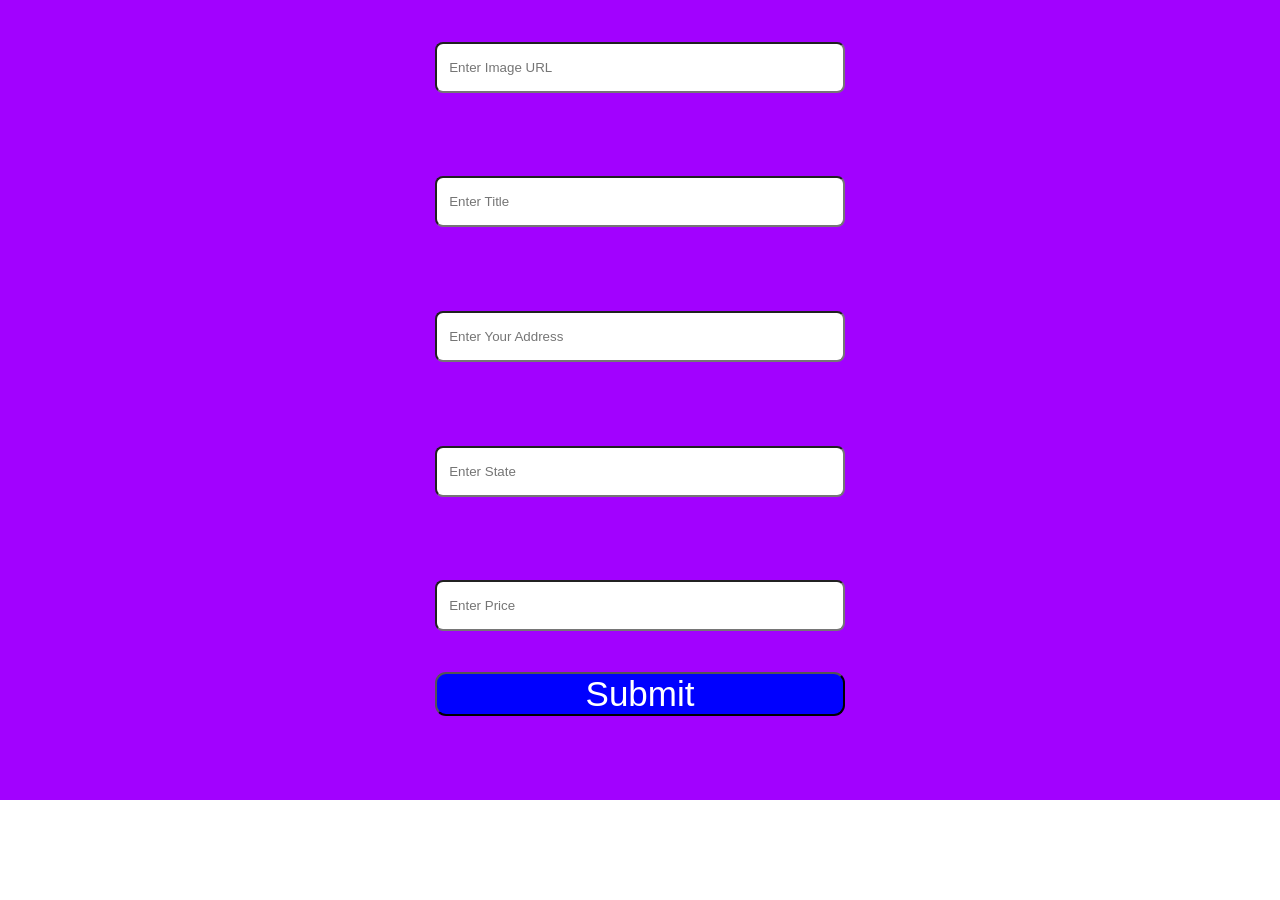
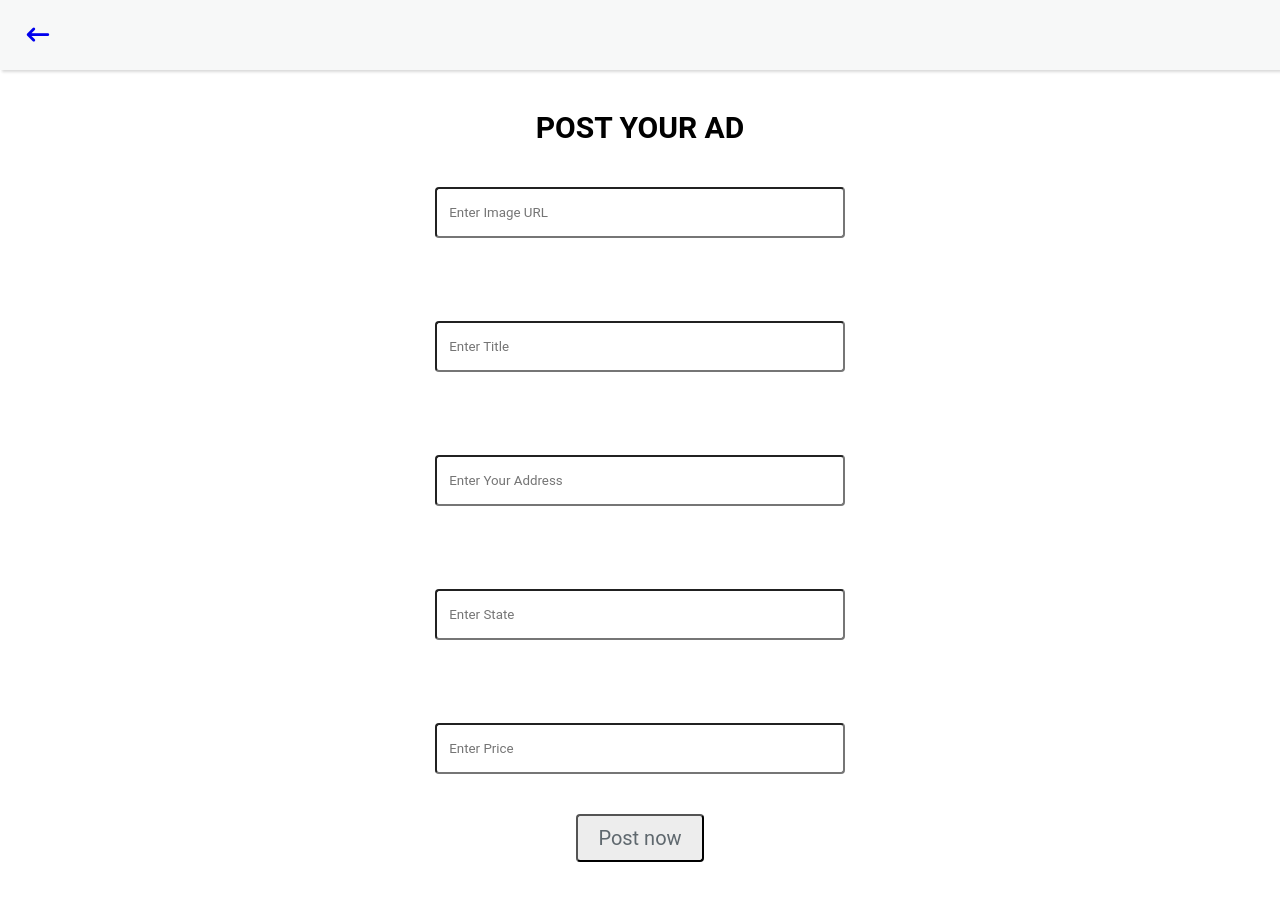
Before and after one commit to amanvyas1/olx-clone, a plain HTML site: page add.html in a window 1280 px wide. Before the commit the page ends 800 px from the top, so only its background shows below. Drawn offline with nearby package versions, Linux system fonts and the light colour scheme.

Commit message:
corrected navbar design

```diff
--- a/add.html
+++ b/add.html
@@ -6,23 +6,46 @@
     <meta name="viewport" content="width=device-width, initial-scale=1.0">
     <link rel="stylesheet" href="styles/style.css">
     <title>Add Data</title>
-    <script src="https://cdnjs.cloudflare.com/ajax/libs/sweetalert/2.1.2/sweetalert.min.js" integrity="sha512-AA1Bzp5Q0K1KanKKmvN/4d3IRKVlv9PYgwFPvm32nPO6QS8yH1HO7LbgB1pgiOxPtfeg5zEn2ba64MUcqJx6CA==" crossorigin="anonymous" referrerpolicy="no-referrer"></script>
+    <link rel="stylesheet" href="https://cdnjs.cloudflare.com/ajax/libs/font-awesome/6.1.1/css/all.min.css"
+        integrity="sha512-KfkfwYDsLkIlwQp6LFnl8zNdLGxu9YAA1QvwINks4PhcElQSvqcyVLLD9aMhXd13uQjoXtEKNosOWaZqXgel0g=="
+        crossorigin="anonymous" referrerpolicy="no-referrer" />
+    <script src="https://cdnjs.cloudflare.com/ajax/libs/sweetalert/2.1.2/sweetalert.min.js"
+        integrity="sha512-AA1Bzp5Q0K1KanKKmvN/4d3IRKVlv9PYgwFPvm32nPO6QS8yH1HO7LbgB1pgiOxPtfeg5zEn2ba64MUcqJx6CA=="
+        crossorigin="anonymous" referrerpolicy="no-referrer"></script>
     <style>
+        * {
+            font-family: Roboto, Arial, Helvetica, sans-serif;
+        }
+
+        nav {
+            height: 70px;
+            background-color: rgba(0, 47, 52, 0.03);
+            box-shadow: rgba(0, 0, 0, 0.15) 1.95px 1.95px 2.6px;
+            display: flex;
+            align-items: center;
+        }
+
+        #back-arrow {
+            margin-left: 30px;
+            scale: 1.4;
+        }
+
         button {
-            font-size: 35px;
-            width: 32%;
+            font-size: 20px;
+            width: 10%;
             margin: auto;
-            border-radius: 11px;
-            background: blue;
+            height: 48px;
+            border-radius: 4px;
+            background-color: #ededed;
             margin-top: -1px;
-            color: white;
+            color: #5f686e;
         }
 
         #post-data {
             display: grid;
             height: 100vh;
             width: 100%;
-            background: rgb(162, 1, 255)
+            /* background: rgb(162, 1, 255) */
         }
 
         input {
@@ -30,32 +53,38 @@
             height: 51px;
             padding: 12px;
             margin: auto;
-            border-radius: 8px;
+            border-radius: 4px;
         }
     </style>
 </head>
 
 <body>
+    <nav>
+        <a href="sell.html" id="back-arrow"><i class="fa-solid fa-arrow-left-long"></i></a>
+    </nav>
+    <div class="heading">
+        <h1>POST YOUR AD</h1>
+    </div>
     <div id="post-data">
         <input type="text" id="img1" placeholder="Enter Image URL">
         <input type="text" id="name" placeholder="Enter Title">
         <input type="text" id="address" placeholder="Enter Your Address">
         <input type="text" id="State" placeholder="Enter State">
         <input type="text" id="price" placeholder="Enter Price">
-        <button onclick="addata()">Submit</button>
+        <button id="post" onclick="addata()">Post now</button>
     </div>
 
 </body>
 <script>
     let data_array = JSON.parse(localStorage.getItem("products")) || [];
-    let addata = () =>{
+    let addata = () => {
 
-        function obj(i,n,a,s,p){
-            this.image1=i;
-            this.name=n;
-            this.address=a;
-            this.State =s;
-            this.price=p;
+        function obj(i, n, a, s, p) {
+            this.image1 = i;
+            this.name = n;
+            this.address = a;
+            this.State = s;
+            this.price = p;
         }
         let img1 = document.getElementById("img1").value;
         let name = document.getElementById("name").value;
@@ -63,16 +92,16 @@
         let State = document.getElementById("State").value;
         let price = document.getElementById("price").value;
 
-        let post_data = new obj(img1,name,address,State,price);
+        let post_data = new obj(img1, name, address, State, price);
 
 
 
-       data_array.push(post_data);
+        data_array.push(post_data);
 
-       swal("Ad Posted Successfully", "", "success").then(function(){
-        localStorage.setItem('products',JSON.stringify(data_array));
-          location.href="index.html";
-       });
+        swal("Ad Posted Successfully", "", "success").then(function () {
+            localStorage.setItem('products', JSON.stringify(data_array));
+            location.href = "index.html";
+        });
 
 
 
--- a/components/navbar.js
+++ b/components/navbar.js
@@ -13,7 +13,7 @@ let navbar = () =>{
     </select></div>
         <div>
             <input type="text" id="query" placeholder="Find Cars, Mobile Phones and More...">
-            <button><i class="fa fa-search"></i></button>
+            <button id="search-btn"><i class="fa fa-search"></i></button>
         </div>
 
         <div><i class="fa-regular fa-comment"></i></div>
--- a/styles/style.css
+++ b/styles/style.css
@@ -1,7 +1,9 @@
 *{
     padding: 0;
     margin: 0;
+    font-family: Roboto, Arial, Helvetica, sans-serif;
 }
+
 #header-container{
     width: 100%;
     background: rgba(0,47,52,.03);
@@ -33,10 +35,12 @@
     width: 95%;
     height: 50px ;
     padding: 5px;
-    border-radius:4px
+    border-radius:4px;
+    box-sizing: border-box;
 }
+
 #header>div:nth-child(3)>button{
-    height: 62px;
+    height: 50px;
     width: 4%;
     padding: 5px;
     position: absolute;
@@ -46,6 +50,7 @@
     background: black;
     color: white;
     border-radius:4px;
+    padding: 20px 5px;
 
 }
 #header>div:nth-child(4)>select{
@@ -56,8 +61,12 @@
 #header>div:nth-child(4){
     text-align: center;
 }
+
 i.fa.fa-search {
     font-size: 20px;
+    margin: auto;
+    display: block;
+    margin-top: -5px;
 }
 i.fa-regular.fa-comment,i.fa-regular.fa-bell {
     font-size: 23px;
```
Also changed, not shown: description.html (+2 -2 lines).
